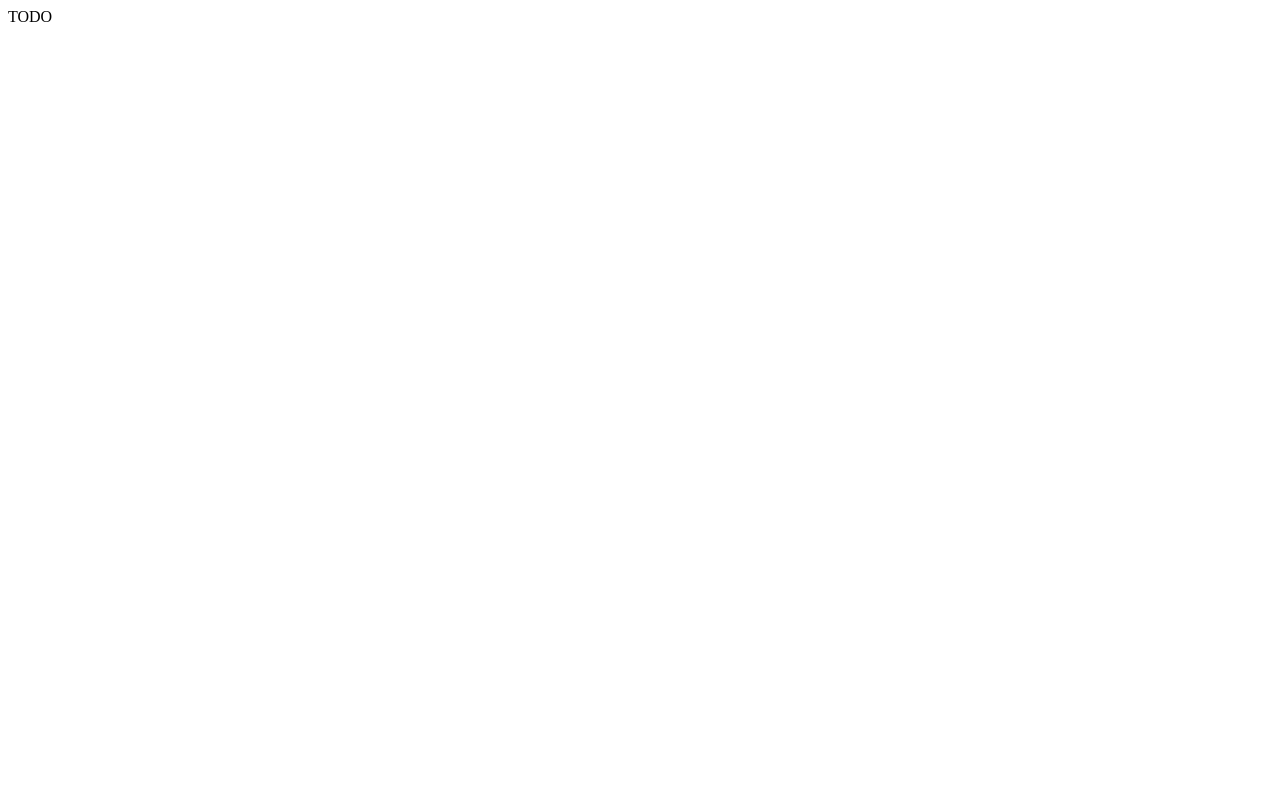
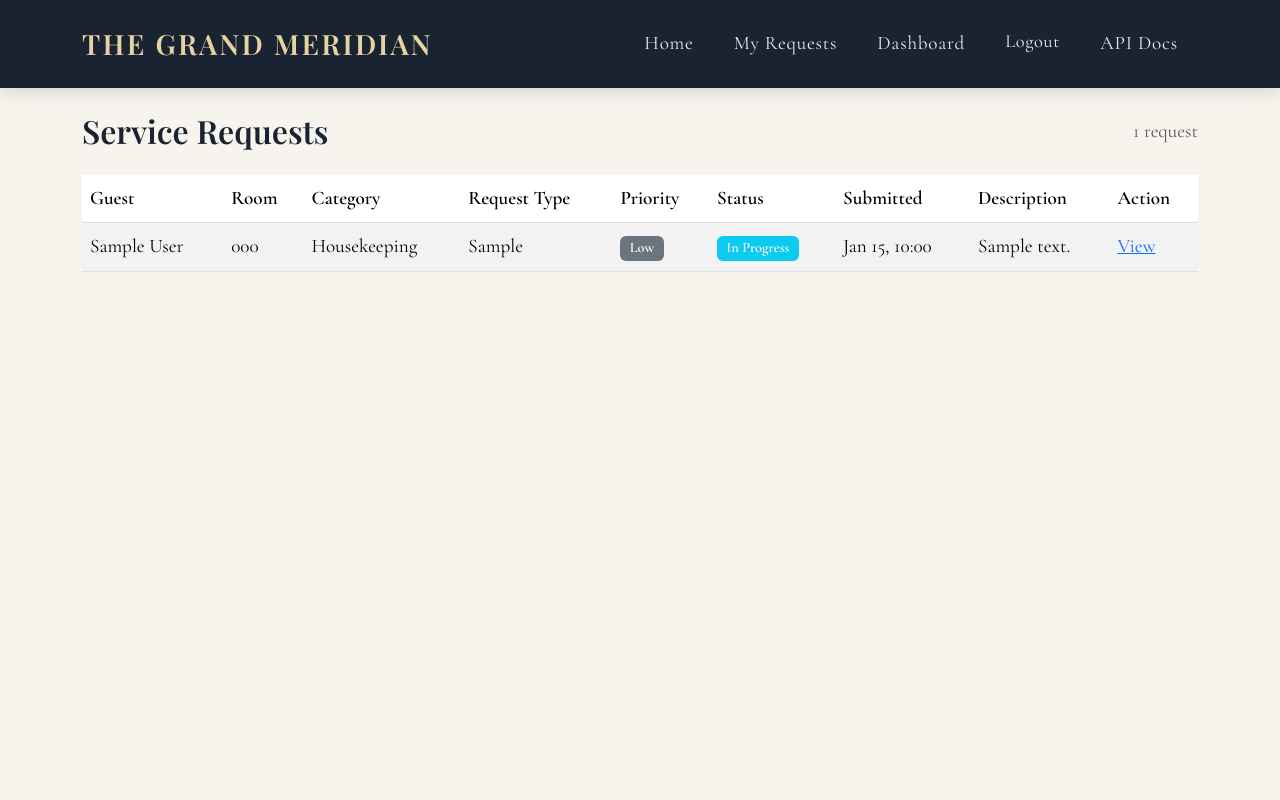
Before and after one commit to jackiehimel/GM-walkthrough-2026, a FastAPI app: page /staff in a window 1280 px wide. Before the commit the page is almost empty. Run offline with FastAPI, Linux system fonts and the light colour scheme; the visitor is signed in with stand-in values (Sample User, id 1); tables that the repository leaves empty hold one stand-in row (values such as "Sample post"); some libraries are stand-ins or nearby versions.

Commit message:
feat: implement staff dashboard with all-guest request queue
Query all ServiceRequests with eager-loaded guest relationships,
render table with status/priority badges and View links to detail page.

Made-with: Cursor

```diff
--- a/app/routes/staff.py
+++ b/app/routes/staff.py
@@ -4,11 +4,12 @@ from pathlib import Path
 from fastapi import APIRouter, Depends, Form, Request
 from fastapi.responses import HTMLResponse, RedirectResponse
 from fastapi.templating import Jinja2Templates
+from sqlalchemy.orm import selectinload
 from sqlmodel import Session, select
 
 from app.auth import require_staff
 from app.database import get_session
-from app.models import RequestActivity, RequestCategory, RequestPriority, RequestStatus, ServiceRequest, StaffUser
+from app.models import Guest, RequestActivity, RequestCategory, RequestPriority, RequestStatus, ServiceRequest, StaffUser
 
 router = APIRouter(prefix="/staff", tags=["staff"])
 templates = Jinja2Templates(directory=str(Path(__file__).resolve().parent.parent.parent / "templates"))
@@ -20,8 +21,17 @@ async def staff_dashboard(
     staff: StaffUser = Depends(require_staff),
     session: Session = Depends(get_session),
 ):
-    # TODO: Render staff dashboard with all requests, status/priority badges
-    return HTMLResponse("TODO")
+    statement = (
+        select(ServiceRequest)
+        .options(selectinload(ServiceRequest.guest))
+        .order_by(ServiceRequest.created_at.desc())
+    )
+    requests_list = list(session.exec(statement).all())
+    return templates.TemplateResponse(
+        request,
+        "staff/dashboard.html",
+        context={"requests": requests_list, "staff": staff, "is_staff": True},
+    )
 
 
 @router.get("/requests/{request_id}", response_class=HTMLResponse)
--- a/templates/staff/dashboard.html
+++ b/templates/staff/dashboard.html
@@ -1,13 +1,39 @@
 {% extends "base.html" %}
 {% block title %}Staff Dashboard - The Grand Meridian{% endblock %}
 {% block content %}
-<!-- TODO: Build staff dashboard
-     - Table showing ALL requests across all guests
-     - Columns: Guest, Room, Category, Request type, Priority, Status, Submitted, Description, Action
-     - Status badges: new=secondary, assigned=primary, in_progress=info, completed=success
-     - Priority badges: low=secondary, medium=warning, high=danger
-     - Each row links to /staff/requests/{id} detail page
-     - Empty state message when no requests
-     Context variables available: requests (list of ServiceRequest), staff (StaffUser)
--->
+<div class="d-flex justify-content-between align-items-center mb-4">
+  <h2 class="mb-0" style="font-family: 'Playfair Display', serif; color: #1a2332;">Service Requests</h2>
+  <span class="text-muted">{{ requests|length }} request{{ 's' if requests|length != 1 }}</span>
+</div>
+
+{% if requests %}
+<div class="table-responsive">
+  <table class="table table-striped table-hover">
+    <thead>
+      <tr>
+        <th>Guest</th>
+        <th>Room</th>
+        <th>Category</th>
+        <th>Request Type</th>
+        <th>Priority</th>
+        <th>Status</th>
+        <th>Submitted</th>
+        <th>Description</th>
+        <th>Action</th>
+      </tr>
+    </thead>
+    <tbody>
+      {% for req in requests %}
+      {% include "_partials/request_row.html" with context %}
+      {% endfor %}
+    </tbody>
+  </table>
+</div>
+{% else %}
+<div class="card" style="background: #fdfcf9; border: 1px solid rgba(201,162,39,0.2);">
+  <div class="card-body text-center py-5">
+    <p class="text-muted mb-0">No service requests yet.</p>
+  </div>
+</div>
+{% endif %}
 {% endblock %}
```
Also changed, not shown: tests/test_app.py (+52 -0 lines).
